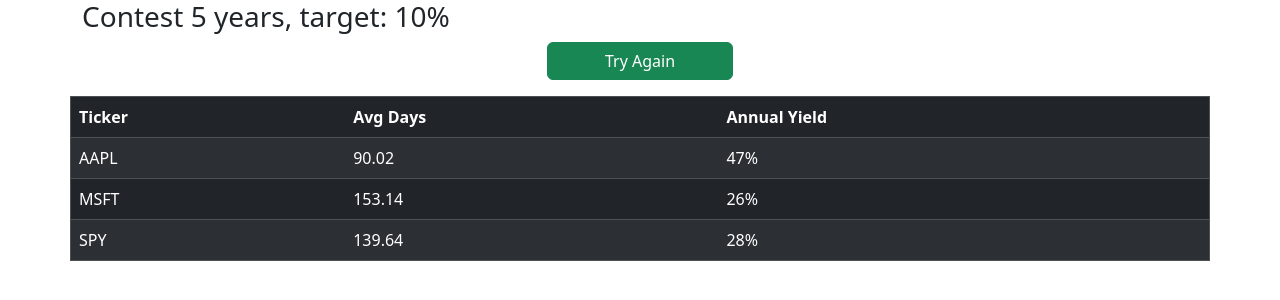
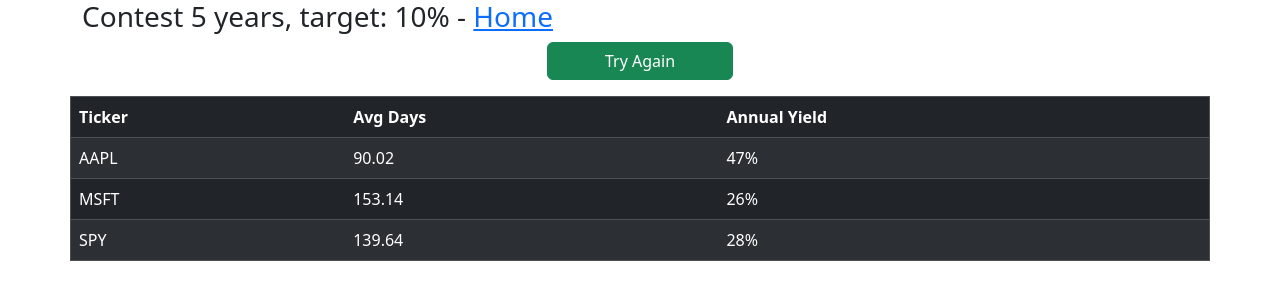
Before and after one commit to p8queen/aapl-random, a FastAPI app: page /contest in a window 1280 px wide. Shown: the top 300 px of the page. Run offline with FastAPI, Linux system fonts and the light colour scheme.

Commit message:
Update contest.html

```diff
--- a/templates/contest.html
+++ b/templates/contest.html
@@ -10,7 +10,9 @@
 <body>
 <div class="container">
 <div class="row">
-    <h3>Contest 5 years, target: 10%</h3>
+    <h3>Contest 5 years, target: 10% -
+      <span><a href="/">Home</a></span>
+    </h3>
 <div class="text-center">
 <button type="button" class="btn btn-success col-2 mb-3" onClick="window.location.reload();">Try Again</button>
 </div>
```
